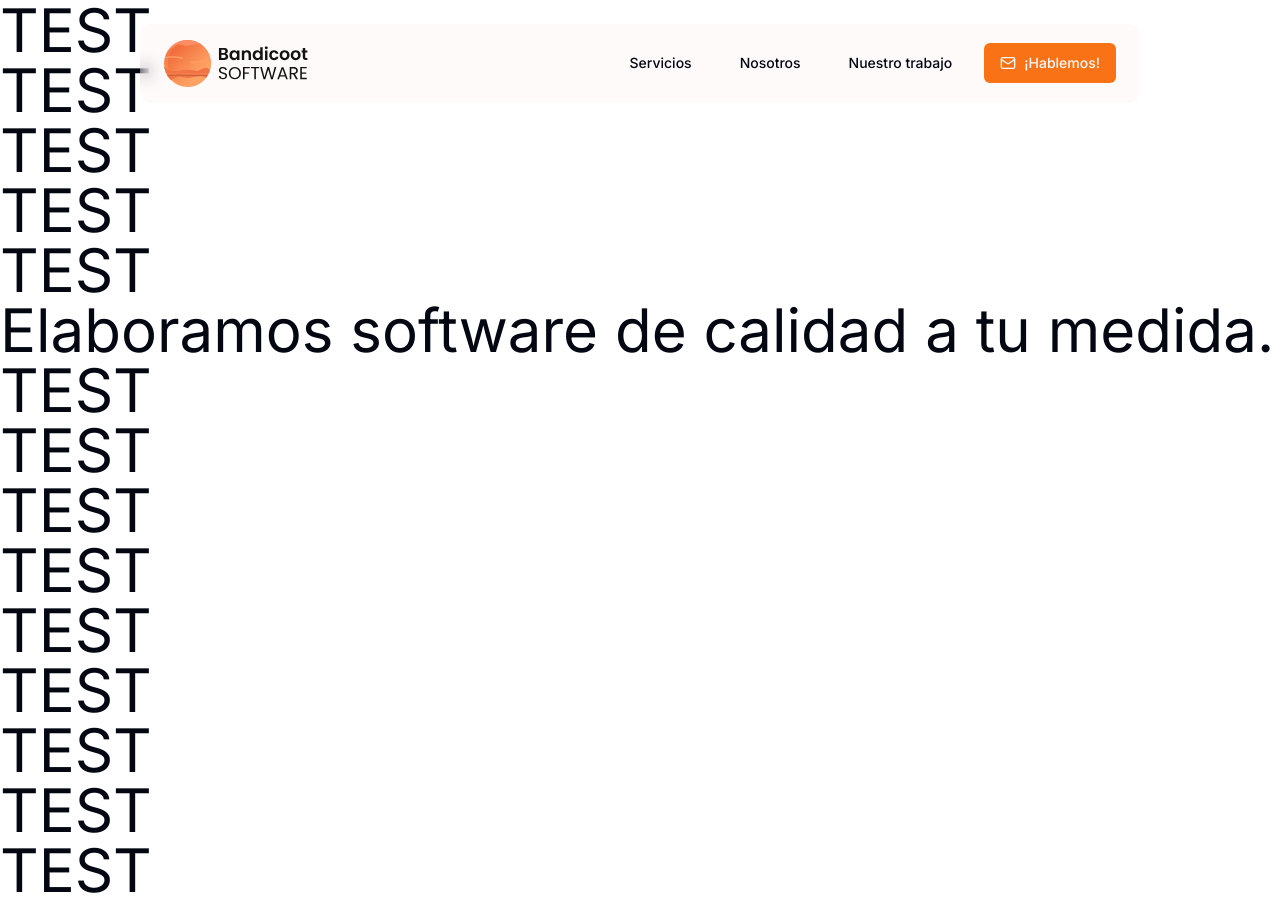
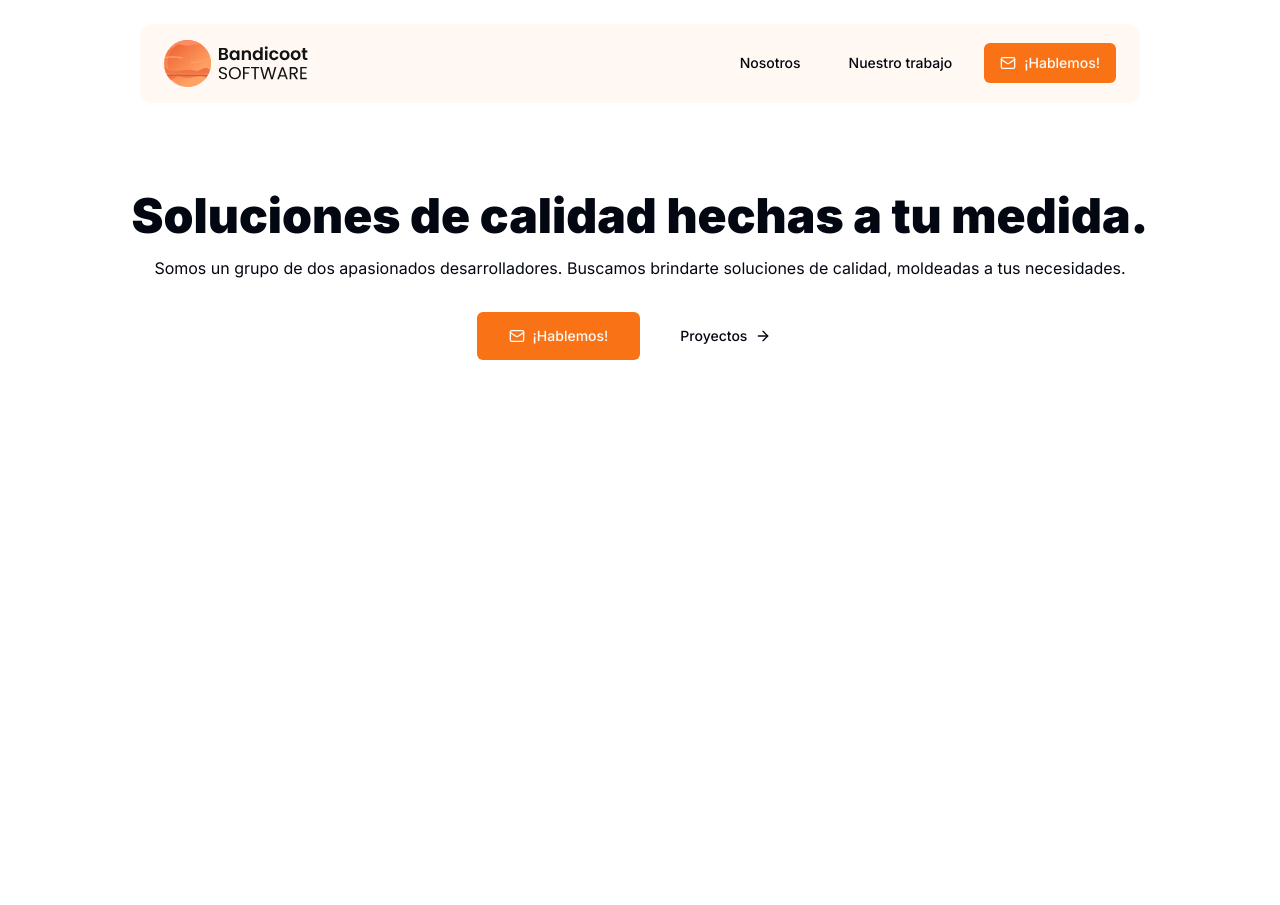
Before and after one commit to joaquinjoaco/bandicoot-2024, a Next.js app: page / in a window 1280 px wide. Shown: the top 905 px of the page. After the commit the page ends 800 px from the top, so only its background shows below. Built offline with nearby package versions, Linux system fonts and the light colour scheme.

Commit message:
feat: 'heroish' section & small tweaks to navbar

```diff
--- a/app/layout.tsx
+++ b/app/layout.tsx
@@ -1,6 +1,8 @@
 import type { Metadata } from "next";
 import { Inter } from "next/font/google";
 import "./globals.css";
+import Navbar from "@/components/navbar";
+import { cn } from "@/lib/utils";
 
 const inter = Inter({ subsets: ["latin"] });
 
@@ -16,7 +18,8 @@ export default function RootLayout({
 }>) {
   return (
     <html lang="en">
-      <body className={inter.className}>
+      <body className={cn(inter.className)}>
+        <Navbar />
         {children}
       </body>
     </html>
--- a/app/page.tsx
+++ b/app/page.tsx
@@ -1,31 +1,30 @@
-import Navbar from "@/components/navbar";
+import Link from "next/link";
+
+import { buttonVariants } from "@/components/ui/button";
+import ContactButton from "@/components/ui/contact-button";
+import Heading from "@/components/ui/heading";
+import { cn } from "@/lib/utils";
+import { ArrowRight } from "lucide-react";
 
 export default function Home() {
   return (
-    <main>
-      <Navbar />
-      <div className="text-6xl">
-        <h1>TEST</h1>
-        <h1>TEST</h1>
-        <h1>TEST</h1>
-        <h1>TEST</h1>
-        <h1>TEST</h1>
-        <h1>Elaboramos software de calidad a tu medida.</h1>
-        <h1>TEST</h1>
-        <h1>TEST</h1>
-        <h1>TEST</h1>
-        <h1>TEST</h1>
-        <h1>TEST</h1>
-        <h1>TEST</h1>
-        <h1>TEST</h1>
-        <h1>TEST</h1>
-        <h1>TEST</h1>
-        <h1>TEST</h1>
-        <h1>TEST</h1>
-        <h1>TEST</h1>
-        <h1>TEST</h1>
-        <h1>TEST</h1>
-        <h1>TEST</h1>
+    <main className="py-48 mx-6">
+      <div className="flex flex-col gap-y-8">
+        <Heading
+          title={"Soluciones de calidad hechas a tu medida."}
+          description={"Somos un grupo de dos apasionados desarrolladores. Buscamos brindarte soluciones de calidad, moldeadas a tus necesidades."}
+          className=""
+        />
+        <div className="flex items-center justify-between landscape:justify-center gap-x-2">
+          <ContactButton className="py-6 px-8" />
+          <Link
+            href={'/'}
+            className={cn((buttonVariants({ variant: 'ghost' })), "group py-6 px-8 text-lg lg:font-medium lg:text-sm  transition-all")}
+          >
+            Proyectos
+            <ArrowRight className="h-4 w-4 ml-2" />
+          </Link>
+        </div>
       </div>
     </main>
   );
--- a/components/main-nav.tsx
+++ b/components/main-nav.tsx
@@ -1,12 +1,12 @@
 "use client"
 
-import { ArrowRight, Mail } from "lucide-react";
 import Link from "next/link";
 import React from "react";
 
 import { buttonVariants } from "./ui/button";
 import { cn } from "@/lib/utils";
 import { SheetClose } from "./ui/sheet";
+import ContactButton from "./ui/contact-button";
 // import { NavigationMenu, NavigationMenuContent, NavigationMenuItem, NavigationMenuList, NavigationMenuTrigger } from "./ui/navigation-menu";
 // import { ListItemBig } from "./ui/list-item-big";
 
@@ -17,20 +17,20 @@ const MainNav = (props: { withSheetClose?: any, className?: string }) => {
         : [React.Fragment, {}];
 
     const primary = [
-        {
-            href: '/',
-            label: 'Servicios',
-            // icon: <GanttChart className="h-4 w-4" />,
-        },
+        // {
+        //     href: '/',
+        //     label: 'Servicios',
+        //     // icon: <ArrowRight className="h-4 w-4" />,
+        // },
         {
             href: '/',
             label: 'Nosotros',
-            // icon: <Bike className="h-4 w-4" />,
+            // icon: <ArrowRight className="h-4 w-4" />,
         },
         {
             href: '/',
             label: 'Nuestro trabajo',
-            // icon: <Wrench className="h-4 w-4" />,
+            // icon: <ArrowRight className="h-4 w-4" />,
         },
     ];
 
@@ -41,21 +41,15 @@ const MainNav = (props: { withSheetClose?: any, className?: string }) => {
                     <Link
                         key={idx}
                         href={item.href}
-                        className={cn((buttonVariants({ variant: 'ghost' })), "text-lg lg:text-sm gap-x-2 hover:text-orange-500")}
+                        className={cn((buttonVariants({ variant: 'ghost' })), " select-none text-lg lg:text-sm gap-x-2 hover:text-orange-500")}
                     >
                         {/* {item.icon} */}
                         {item.label}
                     </Link>
                 </SheetCloseWrapper>
             ))}
-            <SheetCloseWrapper {...sheetCloseWrapperProps}>
-                <Link
-                    href='mailto:aguslblumenfeld@gmail.com'
-                    className={cn((buttonVariants({ variant: 'default' })), "group text-lg lg:text-sm lg:hover:font-bold bg-orange-500 hover:bg-orange-500/90 transition-all")}
-                >
-                    <Mail className="h-4 w-4 mr-2 lg:group-hover:w-0 lg:group-hover:mr-0 transition-all" />
-                    ¡Hablemos!
-                </Link>
+            <SheetCloseWrapper {...sheetCloseWrapperProps} >
+                <ContactButton className="py-6 px-8 lg:px-4 lg:py-2" />
             </SheetCloseWrapper>
         </nav>
     );
--- a/components/navbar.tsx
+++ b/components/navbar.tsx
@@ -7,7 +7,7 @@ import { Button } from "./ui/button";
 const Navbar = () => {
     return (
         <div className="fixed flex flex-row items-center justify-center w-full">
-            <div className="flex flex-1 m-6 px-6 py-4 rounded-xl bg-red-200/10 backdrop-blur lg:max-w-[1000px]">
+            <div className="flex flex-1 m-6 px-6 py-4 rounded-xl bg-orange-500/5 backdrop-blur lg:max-w-[1000px]">
 
                 <div className="flex justify-between items-center w-full">
                     <Image
--- /dev/null
+++ b/components/ui/contact-button.tsx
@@ -0,0 +1,23 @@
+import { Mail } from "lucide-react";
+import Link from "next/link";
+
+import { cn } from "@/lib/utils";
+import { buttonVariants } from "./button";
+
+const ContactButton = ({
+    className,
+}: {
+    className?: string;
+}) => {
+    return (
+        <Link
+            href='mailto:aguslblumenfeld@gmail.com'
+            className={cn((buttonVariants({ variant: 'default' })), "group text-lg font-normal lg:font-medium lg:text-sm lg:font- lg:hover:font-bold bg-orange-500 hover:bg-orange-500/90 transition-all", className)}
+        >
+            <Mail className="h-4 w-4 mr-2 lg:group-hover:w-0 lg:group-hover:mr-0 transition-all" />
+            ¡Hablemos!
+        </Link>
+    );
+}
+
+export default ContactButton;
--- /dev/null
+++ b/components/ui/heading.tsx
@@ -0,0 +1,24 @@
+import { cn } from "@/lib/utils";
+
+const Heading = ({
+    title,
+    description,
+    className,
+}: {
+    title: string;
+    description: string;
+    className?: string;
+}) => {
+    return (
+        <div className={cn("flex flex-col gap-y-4", className)}>
+            <h1 className="text-5xl font-black text-center">
+                {title}
+            </h1>
+            <p className="text-center">
+                {description}
+            </p>
+        </div>
+    );
+}
+
+export default Heading;
```
